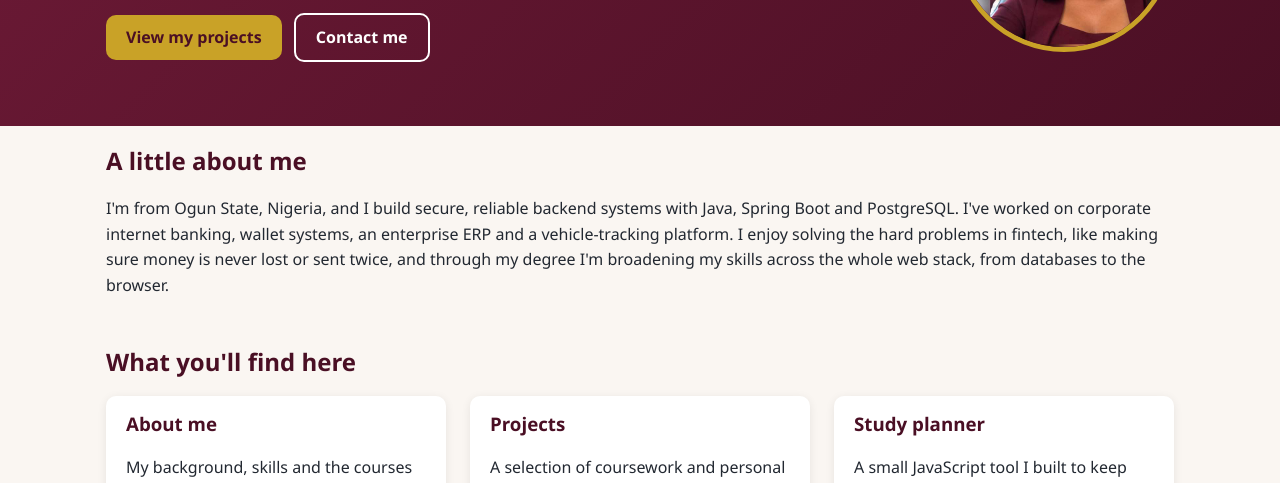
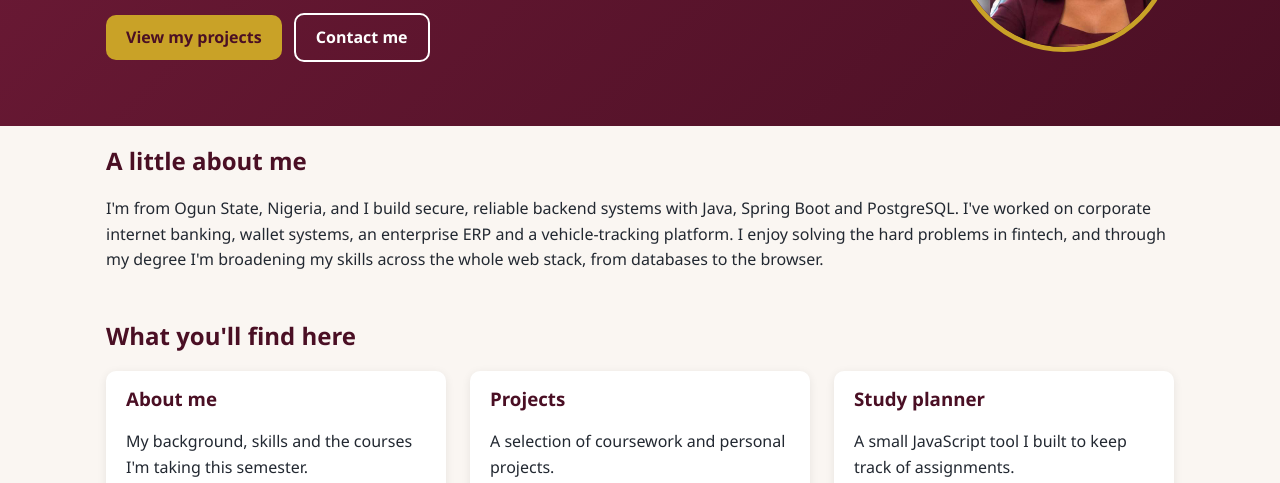
Before and after one commit to Mojolaoluwajoy/student-portfolio, a plain HTML site: page index.html in a window 1280 px wide. Shown: the part 306-789 px from the top of the page. Drawn offline with Linux system fonts and the light colour scheme.

Commit message:
Shorten home page bio

```diff
--- a/index.html
+++ b/index.html
@@ -40,7 +40,7 @@
   <main class="container">
     <section class="section">
       <h2>A little about me</h2>
-      <p>I'm from Ogun State, Nigeria, and I build secure, reliable backend systems with Java, Spring Boot and PostgreSQL. I've worked on corporate internet banking, wallet systems, an enterprise ERP and a vehicle-tracking platform. I enjoy solving the hard problems in fintech, like making sure money is never lost or sent twice, and through my degree I'm broadening my skills across the whole web stack, from databases to the browser.</p>
+      <p>I'm from Ogun State, Nigeria, and I build secure, reliable backend systems with Java, Spring Boot and PostgreSQL. I've worked on corporate internet banking, wallet systems, an enterprise ERP and a vehicle-tracking platform. I enjoy solving the hard problems in fintech, and through my degree I'm broadening my skills across the whole web stack, from databases to the browser.</p>
     </section>
 
     <section class="section">
```
